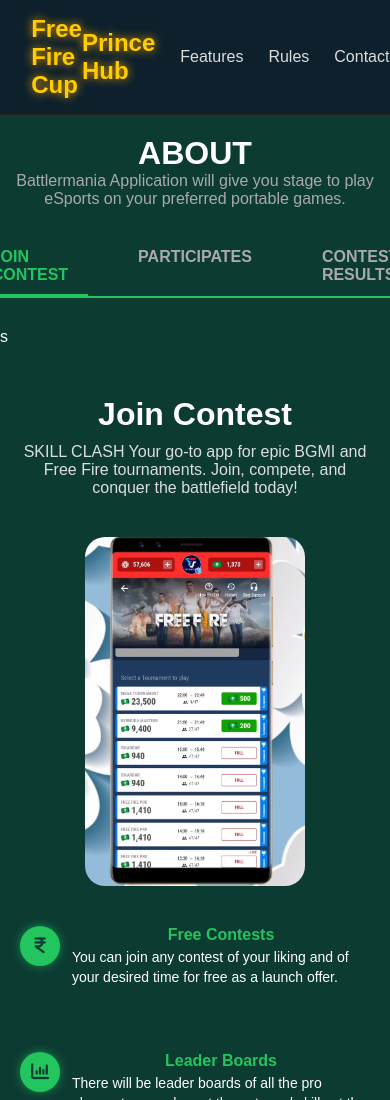
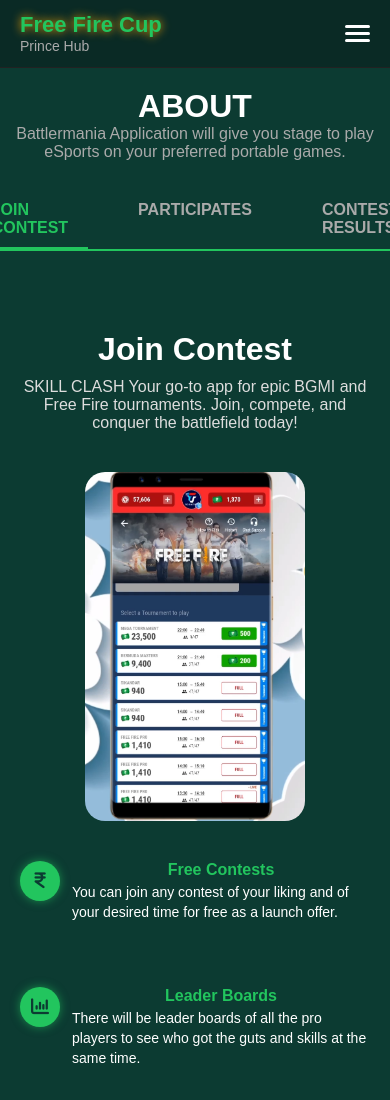
Before and after one commit to codewithvikki/freefiretournament, a plain HTML site: page rules.html in a window 390 px wide. Shown: the top 1100 px of the page. Drawn offline with Linux system fonts and the light colour scheme.

Commit message:
Update rules.html

```diff
--- a/rules.html
+++ b/rules.html
@@ -1,4 +1,4 @@
-<!DOCTYPE html>
+   <!DOCTYPE html>
 <html lang="en">
 <head>
   <meta charset="UTF-8">
@@ -9,6 +9,71 @@
     * {margin: 0; padding: 0; box-sizing: border-box; font-family: 'Poppins', sans-serif;}
     body {background: #0c3b32; color: #fff;}
 
+    /* Navbar */
+    nav {
+      display: flex;
+      justify-content: space-between;
+      align-items: center;
+      padding: 12px 20px;
+      background: #0a2a25;
+      position: sticky;
+      top: 0;
+      z-index: 1000;
+    }
+    nav .brand {
+      display: flex;
+      flex-direction: column;
+      line-height: 1.2;
+    }
+    nav .brand h1 {
+      font-size: 22px;
+      font-weight: 700;
+      color: #22c55e;
+    }
+    nav .brand span {
+      font-size: 14px;
+      color: #aaa;
+      font-weight: 500;
+    }
+    nav ul {
+      list-style: none;
+      display: flex;
+      gap: 20px;
+    }
+    nav ul li a {
+      color: #fff;
+      text-decoration: none;
+      font-weight: 500;
+      transition: color 0.3s;
+    }
+    nav ul li a:hover {color: #22c55e;}
+    .menu-toggle {
+      display: none;
+      flex-direction: column;
+      gap: 4px;
+      cursor: pointer;
+    }
+    .menu-toggle span {
+      width: 25px;
+      height: 3px;
+      background: #fff;
+      border-radius: 2px;
+    }
+    @media(max-width:768px) {
+      nav ul {
+        display: none;
+        flex-direction: column;
+        position: absolute;
+        top: 60px; right: 20px;
+        background: #0a2a25;
+        padding: 15px;
+        border-radius: 8px;
+      }
+      nav ul.show {display: flex;}
+      .menu-toggle {display: flex;}
+    }
+
+    /* Tabs */
     .tabs {
       display: flex;
       justify-content: center;
@@ -37,7 +102,7 @@
       to {opacity: 1; transform: translateY(0);}
     }
 
-    /* JOIN CONTEST / PARTICIPATES / RESULTS */
+    /* Sections */
     .join-section {padding: 50px 20px; text-align: center;}
     .join-section h2 {font-size: 32px; margin-bottom: 10px; color: #fff;}
     .join-section p {font-size: 16px; color: #ddd; margin-bottom: 40px;}
@@ -75,13 +140,20 @@
 
   <!-- NAVBAR -->
   <nav>
-    <h1>Free Fire Cup</h1>
-    <h1>Prince Hub</h1>
+    <div class="brand">
+      <h1>Free Fire Cup</h1>
+      <span>Prince Hub</span>
+    </div>
     <ul>
-       <li><a href="features.html">Features</a></li>
+      <li><a href="features.html">Features</a></li>
       <li><a href="rules.html">Rules</a></li>
-       <li><a href="contact.html">Contact</a></li>
+      <li><a href="contact.html">Contact</a></li>
     </ul>
+    <div class="menu-toggle" onclick="document.querySelector('nav ul').classList.toggle('show')">
+      <span></span>
+      <span></span>
+      <span></span>
+    </div>
   </nav>
 
   <h1 style="text-align:center; margin-top:20px;">ABOUT</h1>
@@ -93,7 +165,7 @@
     <div class="tab" onclick="openTab('participates', event)">PARTICIPATES</div>
     <div class="tab" onclick="openTab('results', event)">CONTEST RESULTS</div>
   </div>
-s
+
   <!-- JOIN CONTEST CONTENT -->
   <div id="join" class="tab-content active">
     <section class="join-section">
@@ -169,12 +241,9 @@ s
       <p>Track all participants and enjoy fair competitive matches with no restrictions!</p>
 
       <div class="join-container">
-        <!-- Left Image -->
         <div class="phone">
           <img src="m3.jpeg" alt="Participants">
         </div>
-
-        <!-- Right Features -->
         <div class="features">
           <div class="features-grid">
             <div class="feature-item">
@@ -184,7 +253,6 @@ s
                 <p>We will post daily new contests based on various modes such as Squad, Duo, Solo and also FPP and TPP matches.</p>
               </div>
             </div>
-
             <div class="feature-item">
               <div class="feature-icon"><i class="fa-solid fa-shield-halved"></i></div>
               <div class="feature-text">
@@ -192,7 +260,6 @@ s
                 <p>Any type of misconduct or cheating will not be allowed in all the games so you don't have to worry about fair play.</p>
               </div>
             </div>
-
             <div class="feature-item">
               <div class="feature-icon"><i class="fa-solid fa-gamepad"></i></div>
               <div class="feature-text">
@@ -213,12 +280,9 @@ s
       <p>Check contest results, prize withdrawals and stay updated with notifications.</p>
 
       <div class="join-container">
-        <!-- Left Image -->
         <div class="phone">
           <img src="m4.webp" alt="Results">
         </div>
-
-        <!-- Right Features -->
         <div class="features">
           <div class="features-grid">
             <div class="feature-item">
@@ -228,7 +292,6 @@ s
                 <p>All Winning Prizes will be given in just 30 minutes of match completion and you can also make withdraw requests of prize whenever you want.</p>
               </div>
             </div>
-
             <div class="feature-item">
               <div class="feature-icon"><i class="fa-solid fa-headset"></i></div>
               <div class="feature-text">
@@ -236,7 +299,6 @@ s
                 <p>We also provide community support to our players via email and WhatsApp too for better experience of tournaments in case anything goes wrong!</p>
               </div>
             </div>
-
             <div class="feature-item">
               <div class="feature-icon"><i class="fa-solid fa-bell"></i></div>
               <div class="feature-text">
@@ -244,7 +306,6 @@ s
                 <p>You'll be notified by the app once the results are available. You'll also be notified about the winnings of yours.</p>
               </div>
             </div>
-
             <div class="feature-item">
               <div class="feature-icon"><i class="fa-solid fa-bolt"></i></div>
               <div class="feature-text">
```
